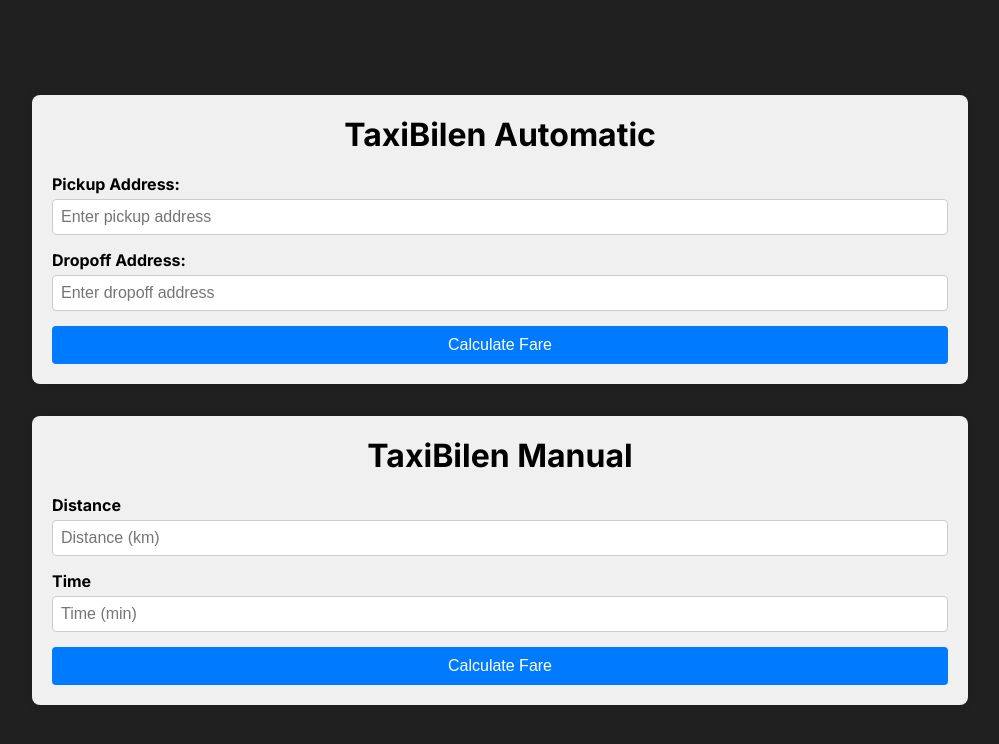
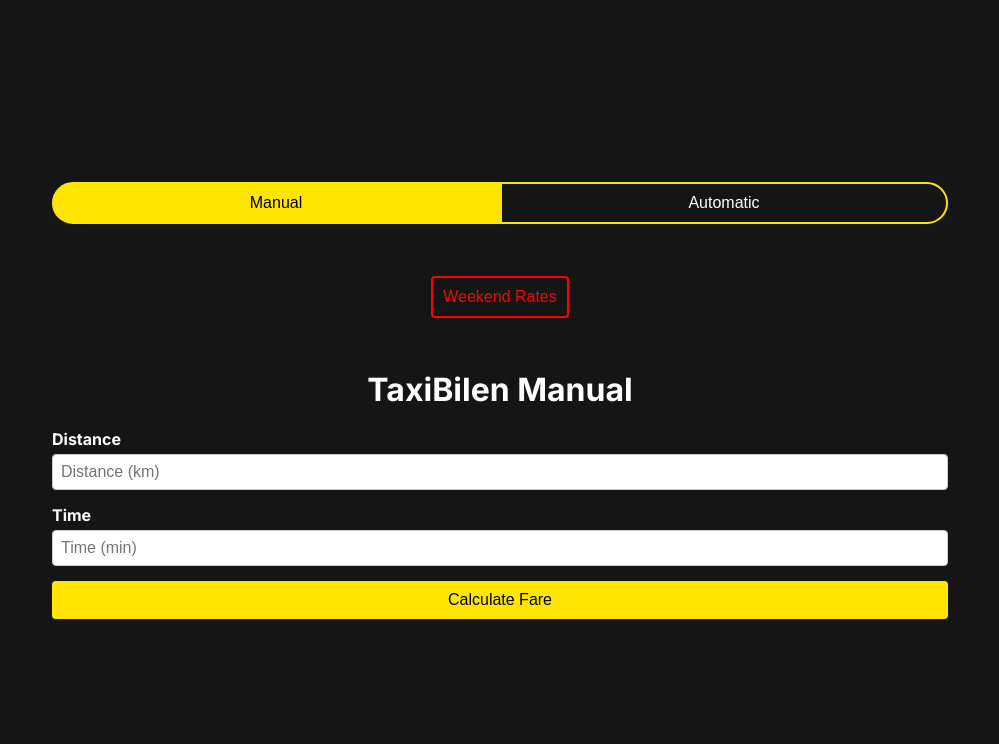
Before and after one commit to DouglasLindahl/taxibilen-calculator, a Next.js app: page / in a window 1280 px wide. Shown: the top 744 px of the page, without its empty margins (140-1139 px from the left). Built offline with nearby package versions, Linux system fonts and the light colour scheme.

Commit message:
updated styling

```diff
--- a/src/app/page.js
+++ b/src/app/page.js
@@ -1,13 +1,75 @@
+"use client";
+import { useState } from "react";
+import styled from "styled-components";
 import Image from "next/image";
 import styles from "./page.module.css";
 import TaxiForm from "@/components/taxiForm/page";
 import CalculateForm from "@/components/calculateForm/page";
 
+const ToggleButton = styled.button`
+  width: 50%;
+  padding: 10px;
+  background-color: ${({ active }) => (active ? "#FFE500" : "#151515")};
+  color: ${({ active }) => (active ? "black" : "white")};
+  border: 2px solid #ffe500;
+  border-radius: ${({ isLeft }) =>
+    isLeft ? "100px 0px 0px 100px" : "0px 100px 100px 0px"};
+  cursor: pointer;
+  font-size: 16px;
+`;
+
+const ButtonGroup = styled.div`
+  width: 70%;
+  display: flex;
+  justify-content: center;
+  margin-bottom: 20px;
+`;
+
+const WeekendButton = styled.button`
+  padding: 10px;
+  background-color: transparent;
+  color: ${({ active }) => (active ? "green" : "red")};
+  border: 2px solid ${({ active }) => (active ? "green" : "red")};
+  border-radius: 4px;
+  cursor: pointer;
+  font-size: 16px;
+  margin-bottom: 20px;
+
+  &:hover {
+    background-color: ${({ active }) =>
+      active ? "rgba(0, 255, 0, 0.1)" : "rgba(255, 0, 0, 0.1)"};
+  }
+`;
+
 export default function Home() {
+  const [isManual, setIsManual] = useState(true);
+  const [isWeekend, setIsWeekend] = useState(false);
+
   return (
     <main className={styles.main}>
-      <TaxiForm></TaxiForm>
-      <CalculateForm></CalculateForm>
+      <ButtonGroup>
+        <ToggleButton
+          active={isManual}
+          isLeft
+          onClick={() => setIsManual(true)}
+        >
+          Manual
+        </ToggleButton>
+        <ToggleButton active={!isManual} onClick={() => setIsManual(false)}>
+          Automatic
+        </ToggleButton>
+      </ButtonGroup>
+      <WeekendButton
+        active={isWeekend}
+        onClick={() => setIsWeekend(!isWeekend)}
+      >
+        Weekend Rates
+      </WeekendButton>
+      {isManual ? (
+        <CalculateForm isWeekend={isWeekend} />
+      ) : (
+        <TaxiForm isWeekend={isWeekend} />
+      )}
     </main>
   );
 }
--- a/src/app/page.module.css
+++ b/src/app/page.module.css
@@ -4,7 +4,7 @@
   align-items: center;
   width: 100vw;
   height: 100vh;
-  background-color: #202020;
+  background-color: #151515;
   flex-direction: column;
   gap: 32px;
 }
--- a/src/components/calculateForm/page.js
+++ b/src/components/calculateForm/page.js
@@ -5,10 +5,9 @@ import styled from "styled-components";
 const FormContainer = styled.div`
   width: 70%;
   margin: 0 auto;
-  padding: 20px;
-  background-color: #f0f0f0;
+  background-color: #151515;
   border-radius: 8px;
-  box-shadow: 0 0 10px rgba(0, 0, 0, 0.1);
+  color: white;
 `;
 
 const Title = styled.h1`
@@ -38,16 +37,12 @@ const FormGroup = styled.div`
 const Button = styled.button`
   width: 100%;
   padding: 10px;
-  background-color: #007bff;
-  color: white;
+  background-color: #ffe500;
+  color: black;
   border: none;
   border-radius: 4px;
   cursor: pointer;
   font-size: 16px;
-
-  &:hover {
-    background-color: #0056b3;
-  }
 `;
 
 const ErrorMessage = styled.div`
@@ -60,7 +55,7 @@ const SuccessMessage = styled.div`
   margin-top: 10px;
 `;
 
-export default function CalculateForm() {
+export default function CalculateForm({ isWeekend }) {
   const [distance, setDistance] = useState("");
   const [time, setTime] = useState("");
   const [price, setPrice] = useState(null);
@@ -76,12 +71,21 @@ export default function CalculateForm() {
       return;
     }
 
+    // Round time up to nearest 5 minutes
     let roundedTime = Math.ceil(timeNum / 5) * 5;
     if (roundedTime < 15) {
       roundedTime = 15;
     }
 
-    const fare = 75 + (roundedTime / 60) * 400 + distanceNum * 19.75;
+    // Calculate fare
+    let fare;
+    if (isWeekend) {
+      fare = 111 + (roundedTime / 60) * 700 + distanceNum * 19.75;
+    } else {
+      fare = 75 + (roundedTime / 60) * 400 + distanceNum * 19.75;
+    }
+
+    // Round fare up to the nearest 5 SEK
     const roundedFare = Math.ceil(fare / 5) * 5;
 
     setPrice(roundedFare);
--- a/src/components/taxiForm/page.js
+++ b/src/components/taxiForm/page.js
@@ -6,10 +6,9 @@ import styled from "styled-components";
 const FormContainer = styled.div`
   width: 70%;
   margin: 0 auto;
-  padding: 20px;
-  background-color: #f0f0f0;
+  background-color: #151515;
   border-radius: 8px;
-  box-shadow: 0 0 10px rgba(0, 0, 0, 0.1);
+  color: white;
 `;
 
 const Title = styled.h1`
@@ -39,16 +38,12 @@ const FormGroup = styled.div`
 const Button = styled.button`
   width: 100%;
   padding: 10px;
-  background-color: #007bff;
-  color: white;
+  background-color: #ffe500;
+  color: black;
   border: none;
   border-radius: 4px;
   cursor: pointer;
   font-size: 16px;
-
-  &:hover {
-    background-color: #0056b3;
-  }
 `;
 
 const ErrorMessage = styled.div`
@@ -61,7 +56,7 @@ const SuccessMessage = styled.div`
   margin-top: 10px;
 `;
 
-const TaxiForm = () => {
+const TaxiForm = ({ isWeekend }) => {
   const [pickup, setPickup] = useState("");
   const [dropoff, setDropoff] = useState("");
   const [price, setPrice] = useState(null);
@@ -126,9 +121,16 @@ const TaxiForm = () => {
         duration = roundToNearestFiveMinutes(duration);
 
         // Pricing logic: base fare + distance-based fare + time-based fare
-        const baseFare = 75; // base fare in SEK
+        let baseFare, timeFare;
+        if (isWeekend) {
+          baseFare = 111; // weekend base fare in SEK
+          timeFare = (duration / 3600) * 700; // weekend per hour fare in SEK
+        } else {
+          baseFare = 75; // weekday base fare in SEK
+          timeFare = (duration / 3600) * 400; // weekday per hour fare in SEK
+        }
+
         const distanceFare = (distance / 1000) * 19.75; // per km fare in SEK
-        const timeFare = (duration / 3600) * 400; // per hour fare in SEK
 
         let totalFare = baseFare + distanceFare + timeFare;
         totalFare = roundToNearestFiveSEK(totalFare);
```
